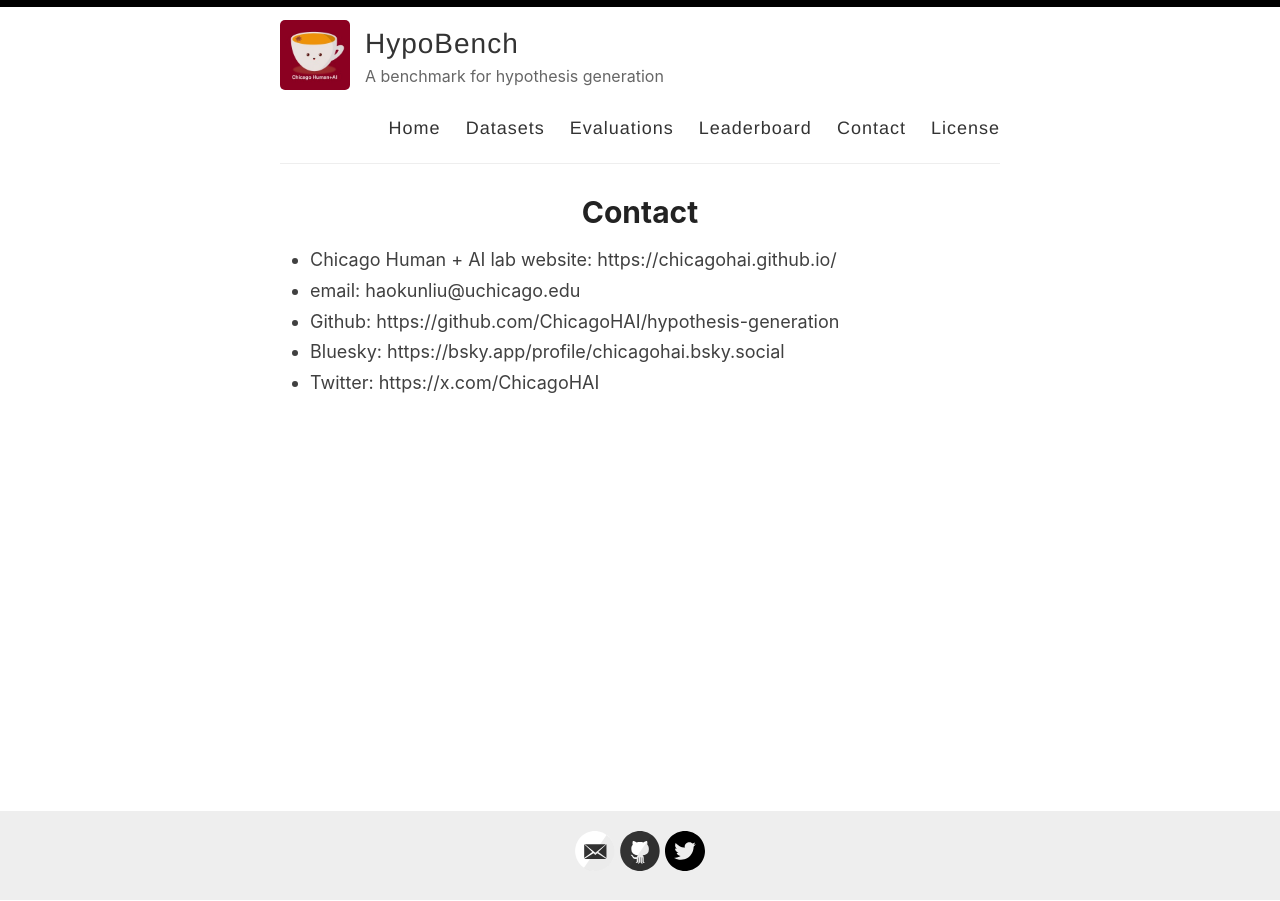
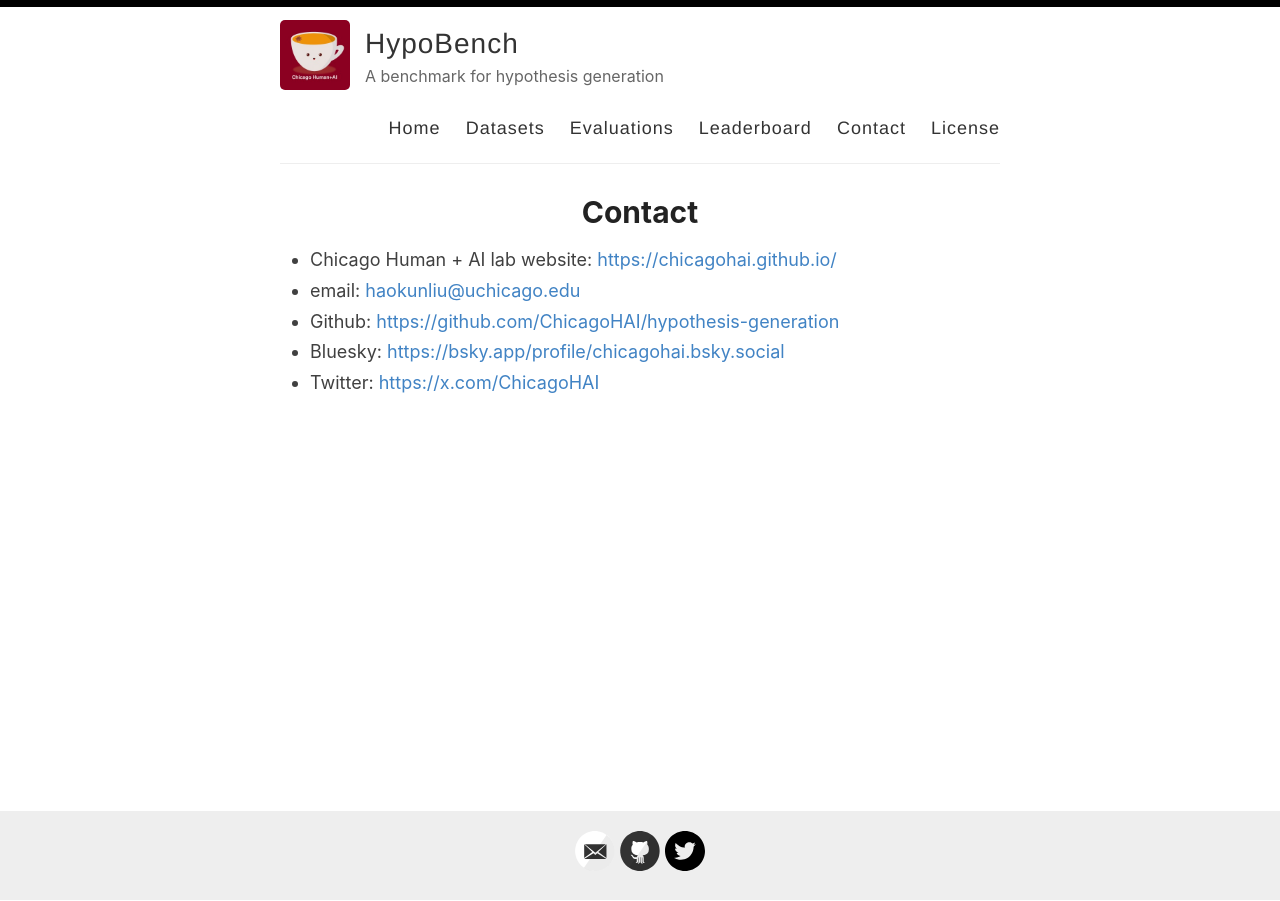
Before and after one commit to ChicagoHAI/HypoBench, a Jekyll site: the page built from _pages/contact.md, in a window 1280 px wide. Built offline with Jekyll 4.4.1, drawn with Linux system fonts in a browser that asks for light colours; some of the changed lines change nothing that is shown.

Commit message:
link fix

```diff
--- a/_pages/contact.md
+++ b/_pages/contact.md
@@ -4,8 +4,8 @@ title: Contact
 permalink: /contact/
 ---
 
-- Chicago Human + AI lab website: https://chicagohai.github.io/
-- email: haokunliu@uchicago.edu
-- Github: https://github.com/ChicagoHAI/hypothesis-generation
-- Bluesky: https://bsky.app/profile/chicagohai.bsky.social
-- Twitter: https://x.com/ChicagoHAI
+- Chicago Human + AI lab website: [https://chicagohai.github.io/](https://chicagohai.github.io/)
+- email: [haokunliu@uchicago.edu](mailto:haokunliu@uchicago.edu)
+- Github: [https://github.com/ChicagoHAI/hypothesis-generation](https://github.com/ChicagoHAI/hypothesis-generation)
+- Bluesky: [https://bsky.app/profile/chicagohai.bsky.social](https://bsky.app/profile/chicagohai.bsky.social)
+- Twitter: [https://x.com/ChicagoHAI](https://x.com/ChicagoHAI)
```
